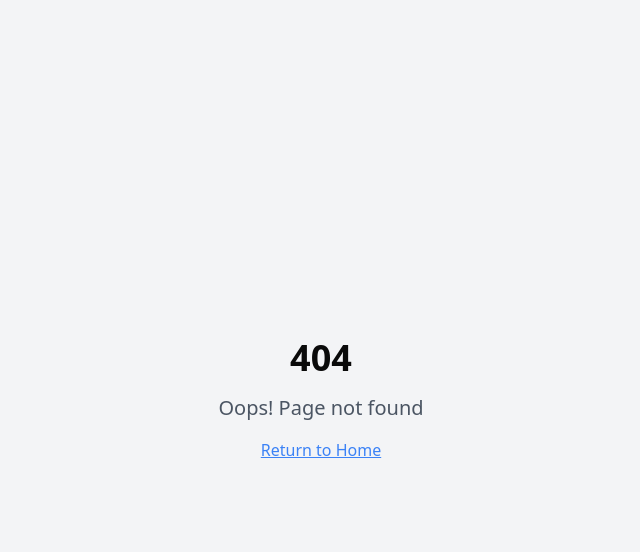
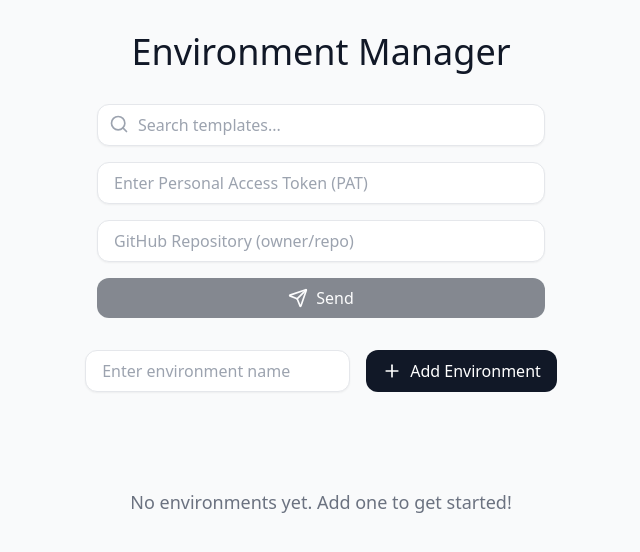
Before and after one commit to brnorg/env-input-manager, a React (Vite) app: page /page in a window 1280 px wide. Before the commit this address had no page. Shown: the top 552 px of the page, without its empty margins (319-959 px from the left). Built offline with nearby package versions, Linux system fonts and the light colour scheme.

Commit message:
Update routing for /page
Set the `/page` route to be the home route.

```diff
--- a/src/App.tsx
+++ b/src/App.tsx
@@ -1,8 +1,9 @@
+
 import { Toaster } from "@/components/ui/toaster";
 import { Toaster as Sonner } from "@/components/ui/sonner";
 import { TooltipProvider } from "@/components/ui/tooltip";
 import { QueryClient, QueryClientProvider } from "@tanstack/react-query";
-import { BrowserRouter, Routes, Route } from "react-router-dom";
+import { BrowserRouter, Routes, Route, Navigate } from "react-router-dom";
 import Index from "./pages/Index";
 import NotFound from "./pages/NotFound";
 
@@ -15,7 +16,8 @@ const App = () => (
       <Sonner />
       <BrowserRouter>
         <Routes>
-          <Route path="/" element={<Index />} />
+          <Route path="/page" element={<Index />} />
+          <Route path="/" element={<Navigate to="/page" replace />} />
           {/* ADD ALL CUSTOM ROUTES ABOVE THE CATCH-ALL "*" ROUTE */}
           <Route path="*" element={<NotFound />} />
         </Routes>
```
